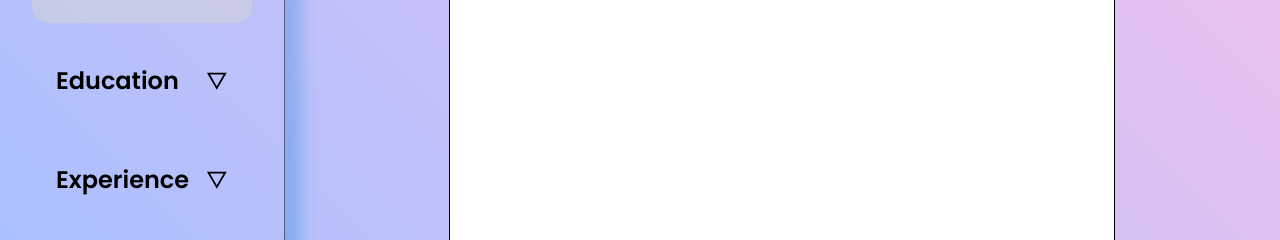
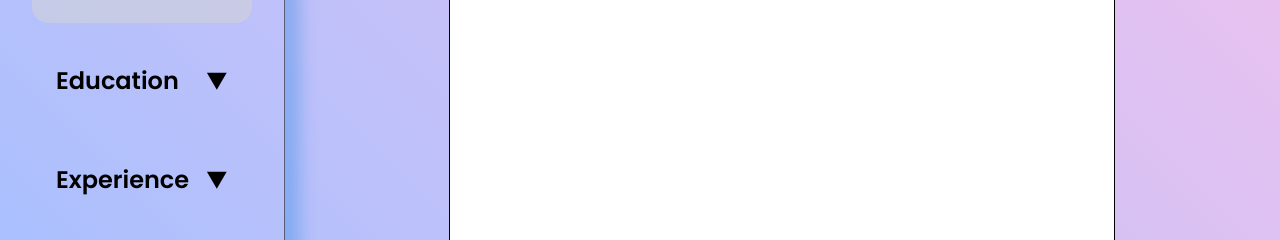
Before and after one commit to espiritukarl/odin-cv-application, a React (Vite) app: page / in a window 1280 px wide. Shown: the part 504-744 px from the top of the page. Built offline with nearby package versions, Linux system fonts and the light colour scheme.

Commit message:
Changed arrows for expanding/collapsing forms

```diff
--- a/src/App.jsx
+++ b/src/App.jsx
@@ -7,7 +7,7 @@ import cvData from "./data/data.json";
 import placeholder from "./data/placeholder.json";
 
 import Icon from "@mdi/react";
-import { mdiTriangleDownOutline } from "@mdi/js";
+import { mdiTriangleDown, mdiTriangleOutline } from "@mdi/js";
 import "./styles/App.css";
 import "./styles/index.css";
 
@@ -47,9 +47,12 @@ function App() {
           >
             General Information
             <Icon
-              path={mdiTriangleDownOutline}
+              path={
+                showButton.showGeneralInfo
+                  ? mdiTriangleOutline
+                  : mdiTriangleDown
+              }
               size={0.9}
-              vertical={showButton.showGeneralInfo ? true : false}
             />
           </button>
 
@@ -67,9 +70,10 @@ function App() {
           >
             Education
             <Icon
-              path={mdiTriangleDownOutline}
+              path={
+                showButton.showEducation ? mdiTriangleOutline : mdiTriangleDown
+              }
               size={0.9}
-              vertical={showButton.showEducation ? true : false}
             />
           </button>
 
@@ -105,9 +109,8 @@ function App() {
           >
             Experience
             <Icon
-              path={mdiTriangleDownOutline}
+              path={showButton.showWork ? mdiTriangleOutline : mdiTriangleDown}
               size={0.9}
-              vertical={showButton.showWork ? true : false}
             />
           </button>
           {showButton.showWork &&
```
